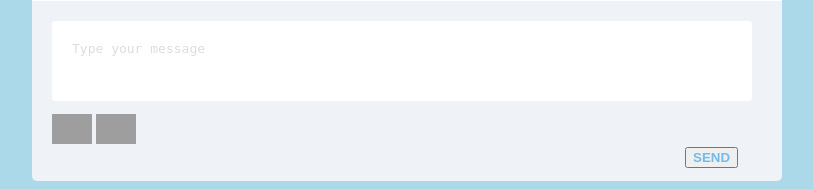
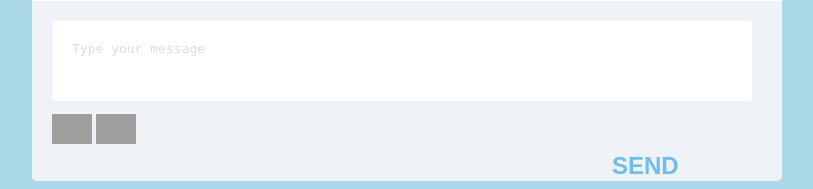
Before and after one commit to Racketycomic/IBMproj, a Flask app: template app/templates/interaction.html in a window 1280 px wide. Shown: the part 724-913 px from the top of the page, without its empty margins (233-1046 px from the left). Run offline with Flask 2, Linux system fonts and the light colour scheme; the template is opened without the code that fills it: most values are stand-ins (such as "Sample title", 1, 10 or a date in 2020); some libraries are stand-ins or nearby versions; grey boxes are pictures that could not be loaded.

Commit message:
commit chat

```diff
--- a/app/templates/interaction.html
+++ b/app/templates/interaction.html
@@ -95,7 +95,7 @@
       padding-left:0;
       margin:0;
       list-style-type:none;
-      overflow-y:scroll;
+      overflow-y:auto;
       height:535px;
       border-top:2px solid #fff;
       border-bottom:2px solid #fff;
@@ -174,12 +174,25 @@
       text-decoration:none;
       text-transform:uppercase;
       font-weight:bold;
-      color:#6fbced;
+      color:#3b3e49;
       vertical-align:top;
       margin-left:633px;
-
+      padding-left: 20px;
+      padding-right: 20px;
+      margin-bottom: 100px;
       display:inline-block;
-    }</style>
+    }
+    main footer a{
+	   text-decoration:none;
+	   text-transform:uppercase;
+	   font-weight:bold;
+	   color:#6fbced;
+	   vertical-align:top;
+	   margin-left:560px;
+	   margin-top:5px;
+	   display:inline-block;
+     font-size: x-large;
+   }</style>
   </head>
   <body>
     <center><h1>  Welcome {{username}}</h1></center>
@@ -213,7 +226,8 @@
       <textarea id="message_input" placeholder="Type your message"></textarea>
       <img src="https://s3-us-west-2.amazonaws.com/s.cdpn.io/1940306/ico_picture.png" alt="">
       <img src="https://s3-us-west-2.amazonaws.com/s.cdpn.io/1940306/ico_file.png" alt="">
-      <form id="msg_input_form"><input type="submit" value="send"></form>
+      <a id="msg_input_form" href="#">Send</a>
+     <!-- <form id="msg_input_form"><input type="submit" value="send"></form>-->
     </footer>
     </div>
   </body>
@@ -228,7 +242,7 @@
     });
 
   let message_input = document.getElementById('message_input');
-  document.getElementById('msg_input_form').onsubmit = function(e) {
+  document.getElementById('msg_input_form').onclick = function(e) {
     e.preventDefault();
     let message = message_input.value.trim();
     if (message.length) {
```
